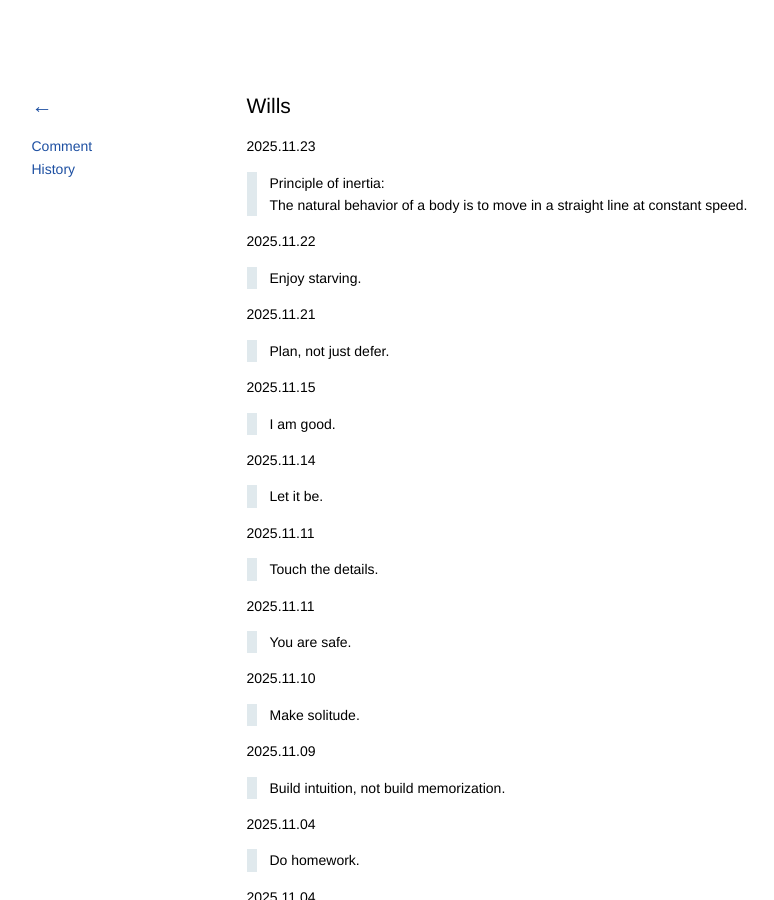
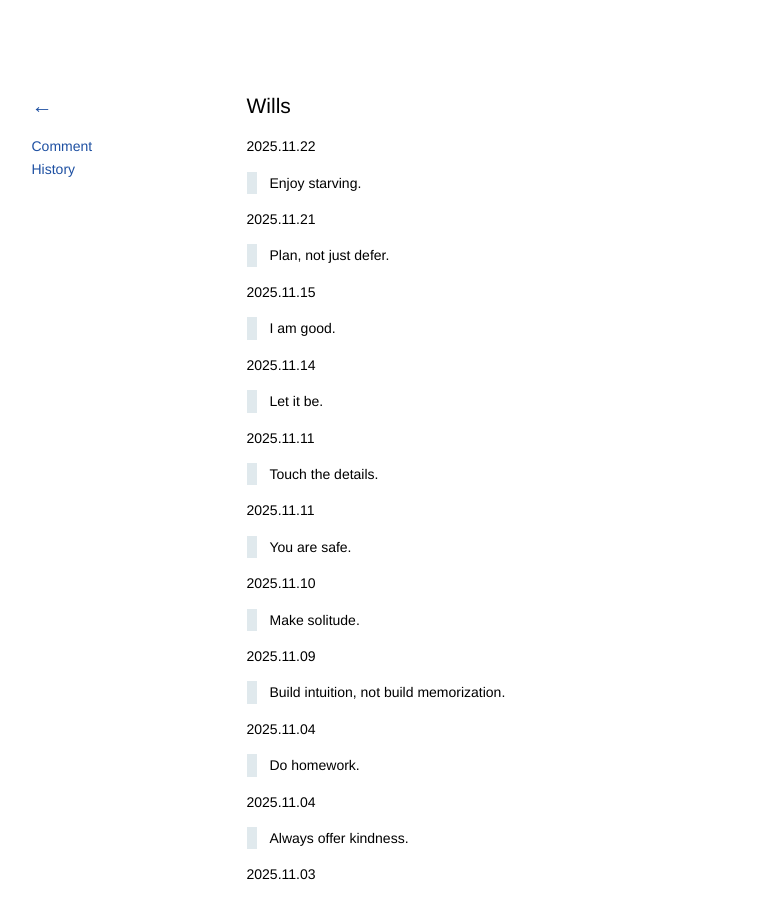
Before and after one commit to kidlj/awei, a Jekyll site: the page built from _wiki/wills.md, in a window 1280 px wide and 900 px high. Shown: the whole window, without its empty margins (101-875 px from the left). Built offline with Jekyll 4.4.1, drawn with Linux system fonts in a browser that asks for light colours.

Commit message:
update wills

```diff
--- a/_wiki/wills.md
+++ b/_wiki/wills.md
@@ -1,11 +1,6 @@
 ---
 title: Wills
 ---
-
-2025.11.23
-
-> Principle of inertia:
-> The natural behavior of a body is to move in a straight line at constant speed.
 
 2025.11.22
 
```
